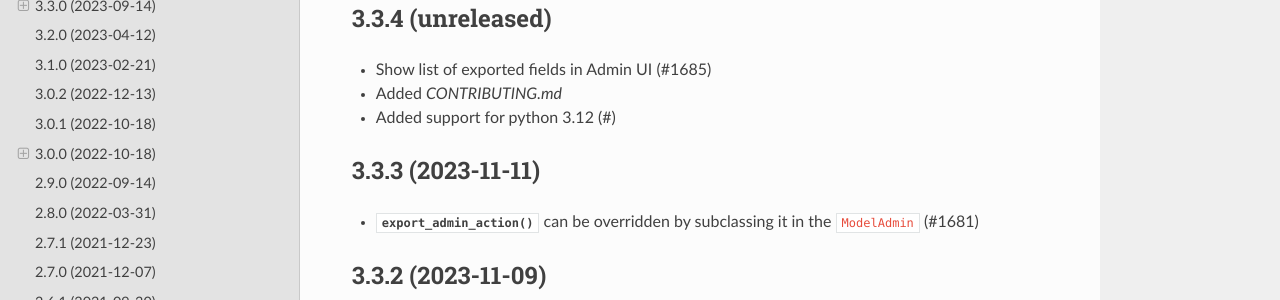
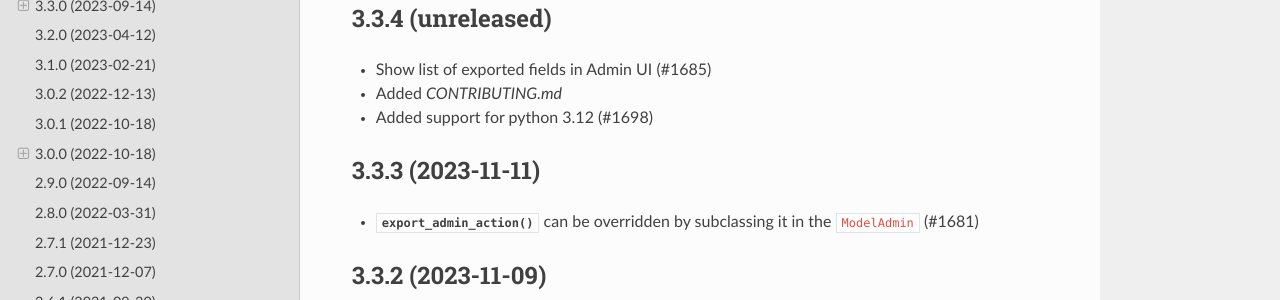
Before and after one commit to django-import-export/django-import-export, a Sphinx documentation site: the page built from docs/changelog.rst, in a window 1280 px wide and 900 px high. Shown: the part 158-458 px from the top of the window. Built offline with Sphinx 7.4.7 and the Read the Docs theme 2.0.0, drawn with Linux system fonts in a browser that asks for light colours; pages that are not in the unit, such as notebooks, are missing from menus.

Commit message:
Update changelog.rst

```diff
--- a/docs/changelog.rst
+++ b/docs/changelog.rst
@@ -6,7 +6,7 @@ Changelog
 
 - Show list of exported fields in Admin UI (#1685)
 - Added `CONTRIBUTING.md`
-- Added support for python 3.12 (#)
+- Added support for python 3.12 (#1698)
 
 3.3.3 (2023-11-11)
 ------------------
```
